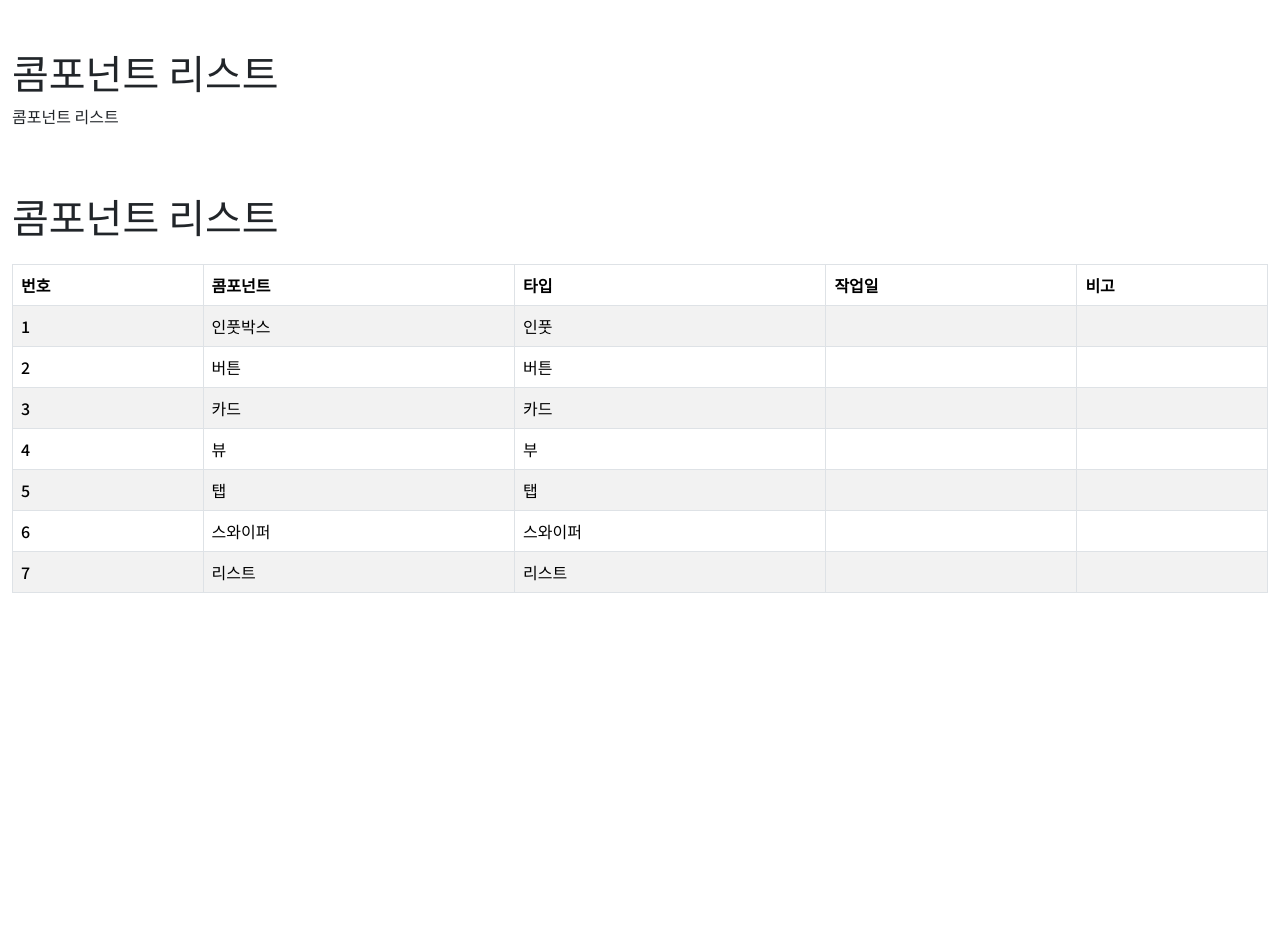
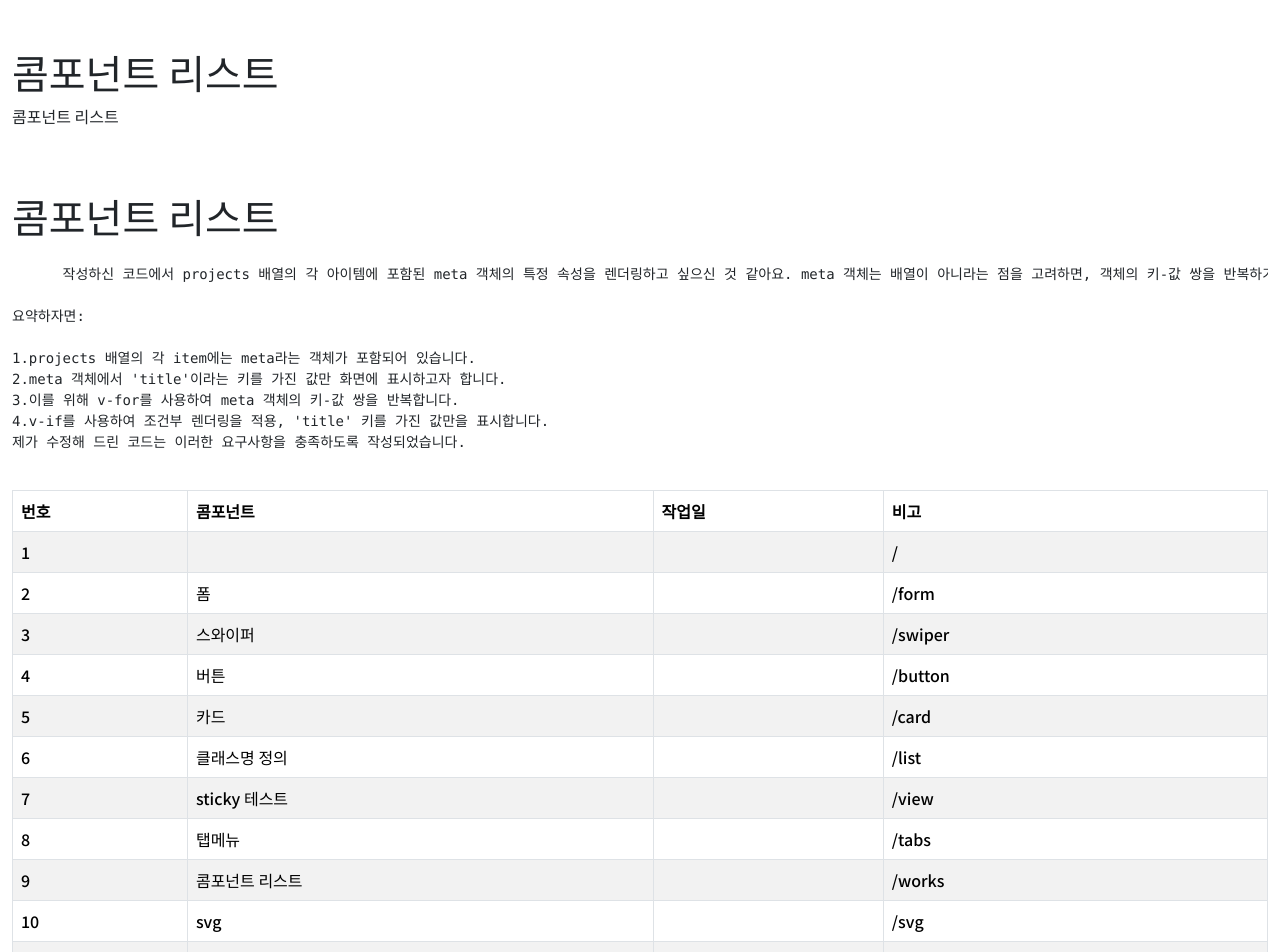
Before and after one commit to graybebop/vue-component, a Vue app: page /works in a window 1280 px wide. Shown: the top 952 px of the page. Before the commit the page ends 800 px from the top, so only its background shows below. Built offline with nearby package versions, Linux system fonts and the light colour scheme.

Commit message:
20231224

```diff
--- a/package.json
+++ b/package.json
@@ -8,6 +8,7 @@
     "lint": "vue-cli-service lint"
   },
   "dependencies": {
+    "bootstrap": "^5.3.2",
     "core-js": "^3.8.3",
     "sass": "^1.69.5",
     "sass-loader": "^13.3.2",
--- /dev/null
+++ b/src/components/SvgComp.vue
@@ -0,0 +1,17 @@
+<template>
+  <div>
+    <slot></slot>
+    <p>{{ label }}</p>
+  </div>
+</template>
+
+<script>
+export default {
+  props: {
+    label: {
+      type: String,
+      default: "",
+    },
+  },
+};
+</script>
--- a/src/main.js
+++ b/src/main.js
@@ -2,6 +2,7 @@ import { createApp } from "vue";
 import App from "./App.vue";
 import router from "./router";
 import store from "./store";
+import "bootstrap/dist/js/bootstrap.bundle.min.js"; // Bootstrap JS와 Popper.js 포함
 
 import "@/assets/css/bootstrap.min.css";
 import "@/assets/css/styles.scss";
--- a/src/router/index.js
+++ b/src/router/index.js
@@ -22,8 +22,8 @@ const routes = [
     name: "swiper",
     component: () => import(/* webpackChunkName: "SwiperPage" */ "@/views/SwiperPage.vue"),
     meta: {
-      title: "홈 페이지",
-      description: "홈 페이지에 대한 설명입니다.",
+      title: "스와이퍼",
+      description: "스와이퍼",
       prev: true,
     },
   },
@@ -42,8 +42,8 @@ const routes = [
     name: "card",
     component: () => import(/* webpackChunkName: "SamplePage" */ "@/views/SamplePage.vue"),
     meta: {
-      title: "홈 페이지",
-      description: "홈 페이지에 대한 설명입니다.",
+      title: "카드",
+      description: "카드",
       prev: true,
     },
   },
@@ -52,8 +52,8 @@ const routes = [
     name: "list",
     component: () => import(/* webpackChunkName: "SamplePage" */ "@/views/ListItem.vue"),
     meta: {
-      title: "홈 페이지",
-      description: "홈 페이지에 대한 설명입니다.",
+      title: "클래스명 정의",
+      description: "클래스명 정의",
       prev: true,
     },
   },
@@ -62,8 +62,8 @@ const routes = [
     name: "view",
     component: () => import(/* webpackChunkName: "SamplePage" */ "@/views/ViewSample.vue"),
     meta: {
-      title: "홈 페이지",
-      description: "홈 페이지에 대한 설명입니다.",
+      title: "sticky 테스트",
+      description: "sticky 테스트",
       prev: true,
     },
   },
@@ -72,8 +72,8 @@ const routes = [
     name: "tabs",
     component: () => import(/* webpackChunkName: "SamplePage" */ "@/views/TabMenu.vue"),
     meta: {
-      title: "홈 페이지",
-      description: "홈 페이지에 대한 설명입니다.",
+      title: "탭메뉴",
+      description: "탭메누 스크롤시 활성화",
       prev: true,
     },
   },
@@ -87,6 +87,36 @@ const routes = [
       prev: false,
     },
   },
+  {
+    path: "/svg",
+    name: "svg",
+    component: () => import(/* webpackChunkName: "SamplePage" */ "@/views/SvgSample.vue"),
+    meta: {
+      title: "svg",
+      description: "svg",
+      prev: false,
+    },
+  },
+  {
+    path: "/flex",
+    name: "flex",
+    component: () => import(/* webpackChunkName: "SamplePage" */ "@/views/FlexSample.vue"),
+    meta: {
+      title: "flex",
+      description: "flex",
+      prev: false,
+    },
+  },
+  {
+    path: "/dropdown",
+    name: "dropdown",
+    component: () => import(/* webpackChunkName: "SamplePage" */ "@/views/DropDown.vue"),
+    meta: {
+      title: "드롭다운",
+      description: "드롭다운",
+      prev: false,
+    },
+  },
 ];
 
 const router = createRouter({
--- /dev/null
+++ b/src/views/DropDown.vue
@@ -0,0 +1,10 @@
+<template>
+  <div class="dropdown">
+    <button class="btn btn-secondary dropdown-toggle" type="button" data-bs-toggle="dropdown" aria-expanded="false">Dropdown button</button>
+    <ul class="dropdown-menu">
+      <li><a class="dropdown-item" href="#">Action</a></li>
+      <li><a class="dropdown-item" href="#">Another action</a></li>
+      <li><a class="dropdown-item" href="#">Something else here</a></li>
+    </ul>
+  </div>
+</template>
--- /dev/null
+++ b/src/views/FlexSample.vue
@@ -0,0 +1,20 @@
+<template>
+  <div class="container">
+    <div class="box">Box 1</div>
+    <div class="box">Box 2</div>
+    <div class="box">Box 3</div>
+  </div>
+</template>
+<style lang="scss">
+.container {
+  display: flex;
+}
+
+.box {
+  flex-grow: 1;
+  flex-shrink: 1;
+  flex-basis: 100px;
+  border: 1px solid black;
+  padding: 10px;
+}
+</style>
--- /dev/null
+++ b/src/views/SvgSample.vue
@@ -0,0 +1,29 @@
+<template>
+  <svg-component label="My SVG Image">
+    <svg xmlns="http://www.w3.org/2000/svg" viewBox="0 0 16 16" aria-hidden="true" role="presentation" focusable="false" style="display: block; height: 16px; width: 16px; fill: currentcolor">
+      <path
+        d="M8 .25a7.77 7.77 0 0 1 7.75 7.78 7.75 7.75 0 0 1-7.52 7.72h-.25A7.75 7.75 0 0 1 .25 8.24v-.25A7.75 7.75 0 0 1 8 .25zm1.95 8.5h-3.9c.15 2.9 1.17 5.34 1.88 5.5H8c.68 0 1.72-2.37 1.93-5.23zm4.26 0h-2.76c-.09 1.96-.53 3.78-1.18 5.08A6.26 6.26 0 0 0 14.17 9zm-9.67 0H1.8a6.26 6.26 0 0 0 3.94 5.08 12.59 12.59 0 0 1-1.16-4.7l-.03-.38zm1.2-6.58-.12.05a6.26 6.26 0 0 0-3.83 5.03h2.75c.09-1.83.48-3.54 1.06-4.81zm2.25-.42c-.7 0-1.78 2.51-1.94 5.5h3.9c-.15-2.9-1.18-5.34-1.89-5.5h-.07zm2.28.43.03.05a12.95 12.95 0 0 1 1.15 5.02h2.75a6.28 6.28 0 0 0-3.93-5.07z"
+      ></path>
+    </svg>
+  </svg-component>
+</template>
+
+<script>
+import SvgComponent from "@/components/SvgComp.vue";
+export default {
+  components: {
+    SvgComponent,
+  },
+  data() {
+    return {
+      svgSrc:
+        '<svg xmlns="http://www.w3.org/2000/svg" viewBox="0 0 16 16" aria-hidden="true" role="presentation" focusable="false" style="display: block; height: 16px; width: 16px; fill: currentcolor"><pathd="M8 .25a7.77 7.77 0 0 1 7.75 7.78 7.75 7.75 0 0 1-7.52 7.72h-.25A7.75 7.75 0 0 1 .25 8.24v-.25A7.75 7.75 0 0 1 8 .25zm1.95 8.5h-3.9c.15 2.9 1.17 5.34 1.88 5.5H8c.68 0 1.72-2.37 1.93-5.23zm4.26 0h-2.76c-.09 1.96-.53 3.78-1.18 5.08A6.26 6.26 0 0 0 14.17 9zm-9.67 0H1.8a6.26 6.26 0 0 0 3.94 5.08 12.59 12.59 0 0 1-1.16-4.7l-.03-.38zm1.2-6.58-.12.05a6.26 6.26 0 0 0-3.83 5.03h2.75c.09-1.83.48-3.54 1.06-4.81zm2.25-.42c-.7 0-1.78 2.51-1.94 5.5h3.9c-.15-2.9-1.18-5.34-1.89-5.5h-.07zm2.28.43.03.05a12.95 12.95 0 0 1 1.15 5.02h2.75a6.28 6.28 0 0 0-3.93-5.07z"></path></svg>',
+      svgStyle: {
+        fill: "#000",
+        width: "16px",
+        height: "16px",
+      },
+    };
+  },
+};
+</script>
--- a/src/views/WorksList.vue
+++ b/src/views/WorksList.vue
@@ -1,24 +1,39 @@
 <template>
   <div class="table talbe-stripe">
     <h1 class="pb-3">콤포넌트 리스트</h1>
+    <pre>
+      작성하신 코드에서 projects 배열의 각 아이템에 포함된 meta 객체의 특정 속성을 렌더링하고 싶으신 것 같아요. meta 객체는 배열이 아니라는 점을 고려하면, 객체의 키-값 쌍을 반복하기 위해서 v-for를 사용해야 합니다. 그리고 특정 조건 하에서만 값(여기서는 'title' 키에 해당하는 값)을 표시하고자 v-if를 사용하셨어요.
+
+요약하자면:
+
+1.projects 배열의 각 item에는 meta라는 객체가 포함되어 있습니다.
+2.meta 객체에서 'title'이라는 키를 가진 값만 화면에 표시하고자 합니다.
+3.이를 위해 v-for를 사용하여 meta 객체의 키-값 쌍을 반복합니다.
+4.v-if를 사용하여 조건부 렌더링을 적용, 'title' 키를 가진 값만을 표시합니다.
+제가 수정해 드린 코드는 이러한 요구사항을 충족하도록 작성되었습니다.
+    </pre>
     <table class="table table-striped table-bordered">
       <thead>
         <tr>
           <th>번호</th>
           <th>콤포넌트</th>
-          <th>타입</th>
+          <!-- <th>타입</th> -->
 
           <th>작업일</th>
           <th>비고</th>
         </tr>
       </thead>
       <tbody>
-        <tr v-for="(item, index) in projects" :key="index" @click="golink(item.link)" style="cursor: pointer">
+        <tr v-for="(item, index) in projects" :key="index" @click="golink(item.path)" style="cursor: pointer">
           <td>{{ index + 1 }}</td>
-          <td>{{ item.title }}</td>
-          <td>{{ item.type }}</td>
+          <td>
+            <div v-for="(value, key) in item.meta" :key="key">
+              <span v-if="value && key === 'title'">{{ value }}</span>
+            </div>
+          </td>
+          <!-- <td>{{ item.type }}</td> -->
           <td>{{ item.workday }}</td>
-          <td>{{ item.remark }}</td>
+          <td>{{ item.path }}</td>
         </tr>
       </tbody>
     </table>
@@ -29,63 +44,95 @@
 export default {
   data() {
     return {
-      projects: [
-        {
-          title: "인풋박스",
-          type: "인풋",
-          workday: "",
-          remark: "",
-          link: "form",
-        },
-        {
-          title: "버튼",
-          type: "버튼",
-          workday: "",
-          remark: "",
-          link: "button",
-        },
-        {
-          title: "카드",
-          type: "카드",
-          workday: "",
-          remark: "",
-          link: "card",
-        },
-        {
-          title: "뷰",
-          type: "부",
-          workday: "",
-          remark: "",
-          link: "view",
-        },
-        {
-          title: "탭",
-          type: "탭",
-          workday: "",
-          remark: "",
-          link: "tabs",
-        },
-        {
-          title: "스와이퍼",
-          type: "스와이퍼",
-          workday: "",
-          remark: "",
-          link: "swiper",
-        },
-        {
-          title: "리스트",
-          type: "리스트",
-          workday: "",
-          remark: "",
-          link: "list",
-        },
-      ],
+      // projects: [
+      //   {
+      //     title: "인풋박스",
+      //     type: "인풋",
+      //     workday: "",
+      //     remark: "",
+      //     link: "form",
+      //   },
+      //   {
+      //     title: "버튼",
+      //     type: "버튼",
+      //     workday: "",
+      //     remark: "",
+      //     link: "button",
+      //   },
+      //   {
+      //     title: "카드",
+      //     type: "카드",
+      //     workday: "",
+      //     remark: "",
+      //     link: "card",
+      //   },
+      //   {
+      //     title: "뷰",
+      //     type: "부",
+      //     workday: "",
+      //     remark: "",
+      //     link: "view",
+      //   },
+      //   {
+      //     title: "탭",
+      //     type: "탭",
+      //     workday: "",
+      //     remark: "",
+      //     link: "tabs",
+      //   },
+      //   {
+      //     title: "스와이퍼",
+      //     type: "스와이퍼",
+      //     workday: "",
+      //     remark: "",
+      //     link: "swiper",
+      //   },
+      //   {
+      //     title: "리스트",
+      //     type: "리스트",
+      //     workday: "",
+      //     remark: "",
+      //     link: "list",
+      //   },
+      //   {
+      //     title: "플렉스",
+      //     type: "리스트",
+      //     workday: "",
+      //     remark: "",
+      //     link: "flex",
+      //   },
+      // ],
+      projects: [],
     };
   },
   methods: {
     golink(link) {
       this.$router.push(link);
     },
+
+    getMeta(metas) {
+      console.log(metas);
+
+      return metas;
+    },
+  },
+
+  mounted() {
+    this.projects = this.$router.getRoutes();
+
+    console.log(this.projects);
+
+    for (const temp of this.projects) {
+      console.log(temp);
+
+      // temp.meta.forEach((target) => {
+      //   console.log(target);
+      // });
+
+      //const meta = temp.meta;
+
+      this.getMeta(temp.meta);
+    }
   },
 };
 </script>
```
Also changed, not shown: 1 other file (tests, documents, lock files or other folders).
